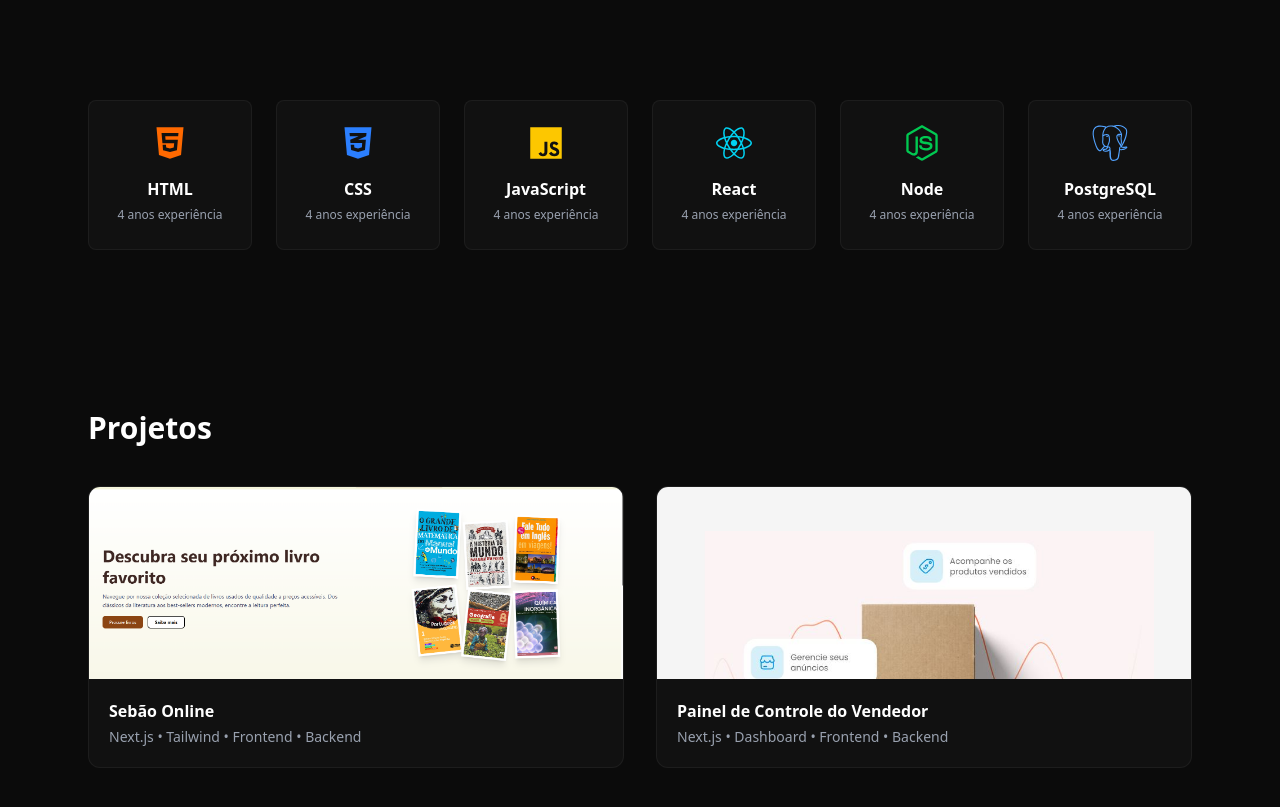
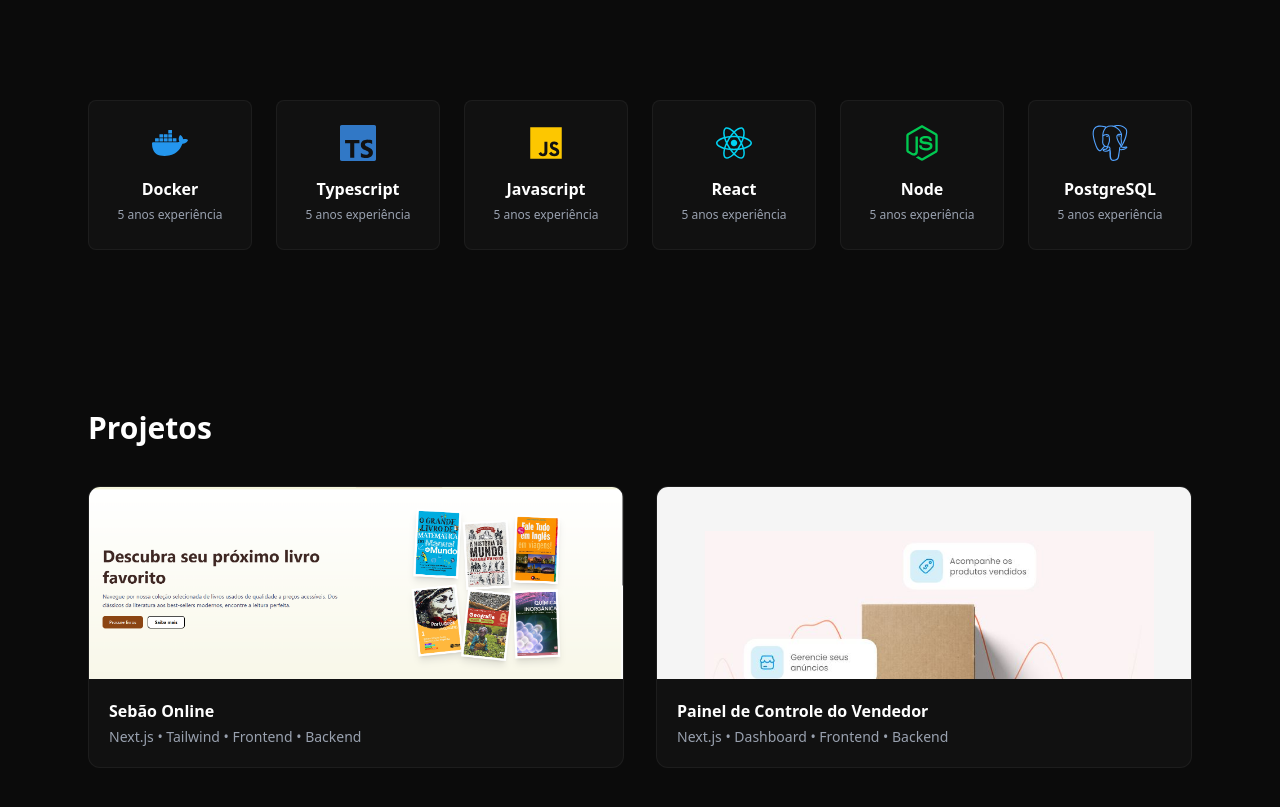
Before and after one commit to fbmcarmo/portfolio, a Next.js app: page / in a window 1280 px wide. Shown: the part 780-1587 px from the top of the page. Built offline with nearby package versions, Linux system fonts and the light colour scheme.

Commit message:
atualizei stacks

```diff
--- a/src/components/Skills/index.jsx
+++ b/src/components/Skills/index.jsx
@@ -1,23 +1,25 @@
 import {
-  FaHtml5,
-  FaCss3Alt,
   FaJs,
   FaReact,
   FaNodeJs,
 } from "react-icons/fa"
-import { SiPostgresql } from "react-icons/si"
+import {
+  SiDocker,
+  SiTypescript,
+  SiPostgresql,
+} from "react-icons/si"
 
 const skills = [
   {
-    name: "HTML",
-    icon: <FaHtml5 className="text-orange-500" />,
+    name: "Docker",
+    icon: <SiDocker className="text-[#2496ED]" />,
   },
   {
-    name: "CSS",
-    icon: <FaCss3Alt className="text-blue-500" />,
+    name: "Typescript",
+    icon: <SiTypescript className="text-[#3178C6]" />,
   },
   {
-    name: "JavaScript",
+    name: "Javascript",
     icon: <FaJs className="text-yellow-400" />,
   },
   {
@@ -50,7 +52,7 @@ export default function Skills() {
             <p className="font-semibold">{skill.name}</p>
 
             <span className="text-xs text-gray-400">
-              4 anos experiência
+              5 anos experiência
             </span>
           </div>
         ))}
```
